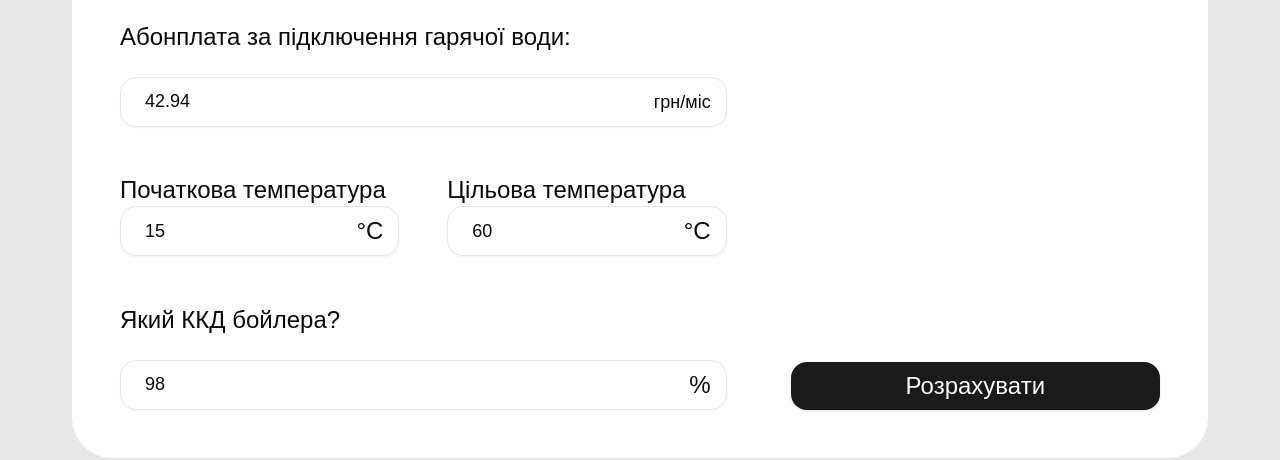
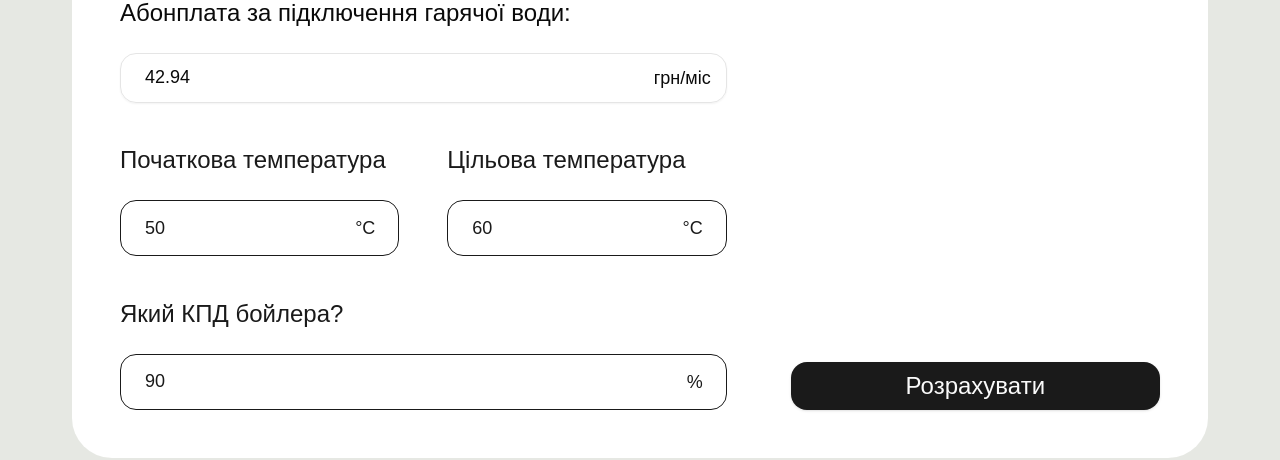
Before and after one commit to smerch88/eCalc, a Next.js app in the folder calc-front/: page / in a window 1280 px wide. Shown: the part 1990-2450 px from the top of the page. Built offline with nearby package versions, Linux system fonts and the light colour scheme; no server answers.

Commit message:
replace input for math calculation

```diff
--- a/calc-front/components/calculators/BoilerComponent.tsx
+++ b/calc-front/components/calculators/BoilerComponent.tsx
@@ -3,6 +3,7 @@
 import { Input } from "@/components/ui/input";
 import { MapPin } from "lucide-react";
 import { Button } from "../ui/button";
+import { CalcInput } from "@/components/ui/calcInput";
 import { ChangeEvent, MouseEvent, useEffect, useState } from "react";
 import { calculateBoilerEnergyConsumption } from "@/lib/calculators";
 import { useUnifiedStore } from "@/stores/stores";
@@ -17,9 +18,9 @@ interface Option {
 
 interface FormData {
   waterVolume: string;
-  initialTemp: string;
-  targetTemp: string;
-  efficiency: string;
+  initialTemp: number;
+  targetTemp: number;
+  efficiency: number;
   costPerKWh: string;
   hotWaterCostPerCubicMeter: string;
   coldWaterCostPerCubicMeter: string;
@@ -39,9 +40,9 @@ const BoilerComponent = () => {
   const [inputValue, setInputValue] = useState<string>("4.32");
   const [formData, setFormData] = useState<FormData>({
     waterVolume: "3000",
-    initialTemp: "15",
-    targetTemp: "60",
-    efficiency: "98",
+    initialTemp: 50,
+    targetTemp: 60,
+    efficiency: 90,
     costPerKWh: "4.32",
     hotWaterCostPerCubicMeter: "97.89",
     coldWaterCostPerCubicMeter: "13.45",
@@ -70,7 +71,7 @@ const BoilerComponent = () => {
     if (boiler?.efficiency) {
       setFormData((prev) => ({
         ...prev,
-        efficiency: boiler.efficiency.toString(),
+        efficiency: boiler.efficiency,
       }));
     }
   }, [boiler]);
@@ -101,9 +102,9 @@ const BoilerComponent = () => {
   const calculateAndSetResult = (updatedInputs: FormData): void => {
     const result = calculateBoilerEnergyConsumption(
       parseFloat(updatedInputs.waterVolume) || 3000,
-      parseFloat(updatedInputs.initialTemp) || 15,
-      parseFloat(updatedInputs.targetTemp) || 60,
-      parseFloat(updatedInputs.efficiency) || 90,
+      updatedInputs.initialTemp || 50,
+      updatedInputs.targetTemp || 60,
+      updatedInputs.efficiency || 90,
       parseFloat(updatedInputs.costPerKWh) * 100 || 43200,
       parseFloat(updatedInputs.hotWaterCostPerCubicMeter) * 100 || 978900,
       parseFloat(updatedInputs.coldWaterCostPerCubicMeter) * 100 || 134500,
@@ -242,54 +243,36 @@ const BoilerComponent = () => {
             </span>
           </div>
         </div>
+
         <div className="flex flex-row gap-12">
-          <div>
-            <label htmlFor="initialTemp">Початкова температура</label>
-            <div className="relative">
-              <Input
+          <CalcInput
             id="initialTemp"
-                type="text"
+            type="number"
+            label="Початкова температура"
             value={formData.initialTemp}
             onChange={handleInputChange}
-                className="px-6 py-6 rounded-2xl"
+            unit="&deg;C"
           />
-              <span className="absolute right-4 top-1/2 transform -translate-y-1/2 whitespace-nowrap">
-                °C
-              </span>
-            </div>
+          <CalcInput
+            id="targetTemp"
+            type="number"
+            label="Цільова температура"
+            value={formData.targetTemp}
+            onChange={handleInputChange}
+            unit="&deg;C"
+          />
         </div>
         <div>
-            <label htmlFor="targetTemp">Цільова температура</label>
-            <div className="relative">
-              <Input
-                id="targetTemp"
-                type="text"
-                value={formData.targetTemp}
-                onChange={handleInputChange}
-                className="px-6 py-6 rounded-2xl text-lg"
-              />
-              <span className="absolute right-4 top-1/2 transform -translate-y-1/2 whitespace-nowrap">
-                °C
-              </span>
-            </div>
-          </div>
-        </div>
-        <div>
-          <label htmlFor="efficiency">Який ККД бойлера?</label>
-          <div className="relative mt-6">
-            <Input
+          <CalcInput
             id="efficiency"
-              type="text"
+            type="number"
+            label="Який КПД бойлера?"
             value={formData.efficiency}
             onChange={handleInputChange}
-              placeholder="98"
-              className="px-6 py-6 rounded-2xl text-lg"
+            unit="&#37;"
           />
-            <span className="absolute right-4 top-1/2 transform -translate-y-1/2 whitespace-nowrap">
-              %
-            </span>
 				</div>
-        </div>
+
       </div>
       <div className="flex flex-col justify-between">
         <div className="flex flex-col gap-12">
--- /dev/null
+++ b/calc-front/components/ui/calcInput.tsx
@@ -0,0 +1,45 @@
+import { cn } from "@/lib/utils";
+import { ComponentProps, forwardRef, ReactNode } from "react";
+
+interface CalcInputProps extends ComponentProps<"input"> {
+  label?: ReactNode;
+  unit?: string;
+}
+
+const CalcInput = forwardRef<HTMLInputElement, CalcInputProps>(
+  ({ className, type, label, unit, ...props }, ref) => {
+    return (
+      <div>
+        {label && (
+          <label
+            htmlFor={props.id}
+            className="block text-lg md:text-2xl text-primary mb-4 md:mb-6"
+          >
+            {label}
+          </label>
+        )}
+        <div className="relative">
+          <input
+            type={type}
+            className={cn(
+              "appearance-none border border-solid border-primary focus:border-primary rounded-2xl h-14 w-full pl-4 md:pl-6 pr-8 md:pr-12 py-4 bg-transparent outline-none font-normal text-base md:text-lg text-primary",
+              unit,
+              className
+            )}
+            ref={ref}
+            {...props}
+          />
+          {unit && (
+            <span className="absolute right-4 md:right-6 top-1/2 transform -translate-y-1/2 font-normal text-base md:text-lg text-primary">
+              {unit}
+            </span>
+          )}
+        </div>
+      </div>
+    );
+  }
+);
+
+CalcInput.displayName = "CalcInput";
+
+export { CalcInput };
```
Lines whose indentation alone changed are shown as unchanged.
